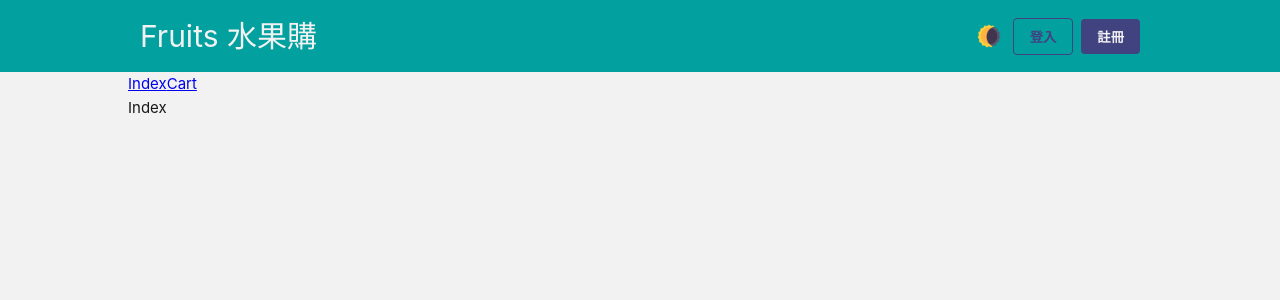
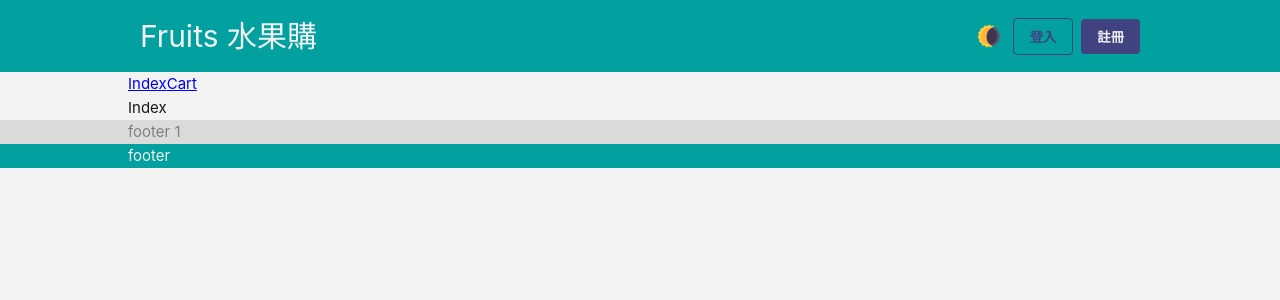
Before and after one commit to Joy-Chang-2021/FruitsGoCart, a Vue app: page / in a window 1280 px wide. Shown: the top 300 px of the page. Built offline with nearby package versions, Linux system fonts and the light colour scheme.

Commit message:
add: footer、statement 主題色彩、初步框架

```diff
--- a/src/App.vue
+++ b/src/App.vue
@@ -1,11 +1,10 @@
 <script setup>
 import { RouterLink, RouterView } from 'vue-router'
-import './scss/App.scss'
 </script>
 
 <template>
   <div class="w-80 min-w-full mx-auto">
-    <header>
+    <header class="theme-color">
       <div class="max-w-screen-lg mx-auto p-3 flex justify-between">
         <!-- LOGO -->
         <h1>
@@ -19,13 +18,13 @@ import './scss/App.scss'
         </div>
       </div>
     </header>
-    <main class="max-w-screen-lg mx-auto">
+    <div class="max-w-screen-lg mx-auto">
       <nav>
         <RouterLink to="/">Index</RouterLink>
         <RouterLink to="/Cart">Cart</RouterLink>
       </nav>
-      <RouterView />
-    </main>
+    </div>
+    <RouterView />
   </div>
 
 </template>
--- /dev/null
+++ b/src/components/Footer.vue
@@ -0,0 +1,10 @@
+<script setup>
+</script>
+
+<template>
+  <footer class="theme-color">
+    <div class="max-w-screen-lg mx-auto">
+      footer
+    </div>
+  </footer>
+</template>
--- /dev/null
+++ b/src/components/Statement.vue
@@ -0,0 +1,10 @@
+<script setup>
+</script>
+
+<template>
+  <div class="statement-color">
+    <div class="max-w-screen-lg mx-auto">
+      footer 1
+    </div>
+  </div>
+</template>
--- a/src/scss/App.scss
+++ b/src/scss/App.scss
@@ -1,6 +1,7 @@
 // basis
 @import "./Base";
 @import "./Frame";
+@import "./Statement";
 // package: tailwindcss
 @import "tailwindcss/base";
 @import "tailwindcss/components";
--- a/src/scss/_Base.scss
+++ b/src/scss/_Base.scss
@@ -1,17 +1,23 @@
 /* color palette from <https://github.com/vuejs/theme> */
 :root {
+  // white series
   --white: #ffffff;
   --white-soft: #f8f8f8; // mark
   --white-mute: #f2f2f2;
-
+  // black series
   --black: #181818;
   --black-soft: #222222; // mark
   --black-mute: #282828;
-
+  // grey series
+  --grey-light: #dbdbdb;
+  --grey-mute: #bebebe;
+  --grey: #808080;
+  --grey-dark: #4f4f4f;
+  // theme-color: light mode (default)
   --green: #03a0a0;
   --blue: #414380;
   --blue-light: #83c7ff;
-
+  // theme-color: dark mode
   --pink: #c85169;
   --orange: #ffa500;
   --orange-light: #ffd992;
@@ -19,25 +25,33 @@
 
 /* semantic color variables for this project */
 :root {
+  // basic
   --color-background: var(--white-mute);
-
-  --color-heading: var(--green);
-  --color-heading-text: var(--white-mute);
   --color-text: var(--black);
-
+  // theme color
+  --color-theme: var(--green);
+  --color-theme-text: var(--white-mute);
+  // theme button
   --color-btn-text: var(--white-mute);
   --color-btn-theme: var(--blue);
   --color-btn-second: var(--blue-light);
+  // statement
+  --color-statement-background: var(--grey-light);
+  --color-statement-text: var(--grey);
 }
 
 .dark-mode {
+  // basic
   --color-background: var(--black-mute);
-
-  --color-heading: var(--pink);
-  --color-heading-text: var(--white-mute);
   --color-text: var(--white-mute);
-
+  // theme color
+  --color-theme: var(--pink);
+  --color-theme-text: var(--white-mute);
+  // theme button
   --color-btn-text: var(--black-mute);
   --color-btn-theme: var(--orange);
   --color-btn-second: var(--orange-light);
+  // statement
+    --color-statement-background: var(--grey-dark);
+    --color-statement-text: var(--grey-mute);
 }
--- a/src/scss/_Frame.scss
+++ b/src/scss/_Frame.scss
@@ -21,9 +21,9 @@ body {
   -moz-osx-font-smoothing: grayscale;
 }
 
-header {
-  background-color: var(--color-heading);
-  color: var(--color-heading-text);
+.theme-color {
+  background-color: var(--color-theme);
+  color: var(--color-theme-text);
 }
 
 button {
--- /dev/null
+++ b/src/scss/_Statement.scss
@@ -0,0 +1,4 @@
+.statement-color {
+  background-color: var(--color-statement-background);
+  color: var(--color-statement-text);
+}
--- a/src/views/Index.vue
+++ b/src/views/Index.vue
@@ -1,6 +1,12 @@
 <script setup>
+import Statement from "../components/Statement.vue"
+import Footer from "../components/Footer.vue"
 </script>
 
 <template>
-  Index
+  <main class="max-w-screen-lg mx-auto">
+    Index
+  </main>
+  <Statement />
+  <Footer />
 </template>
```
